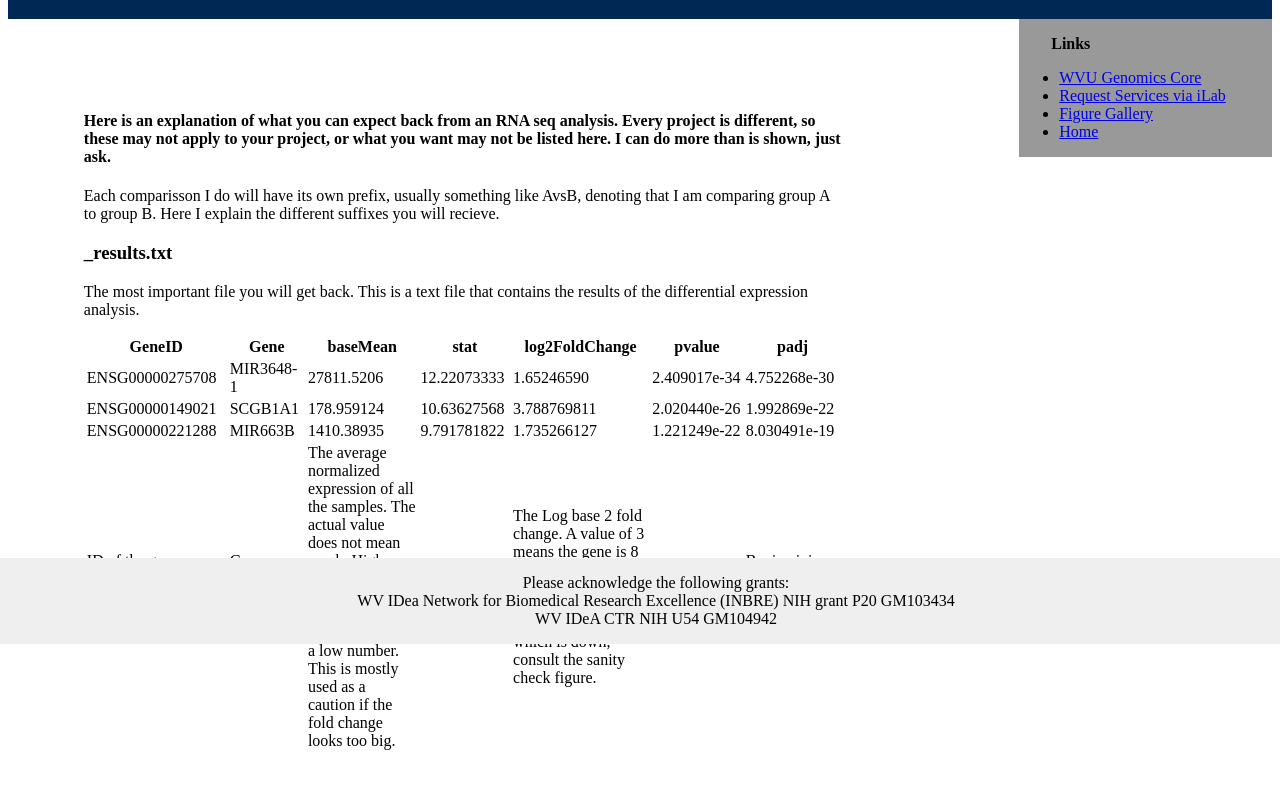
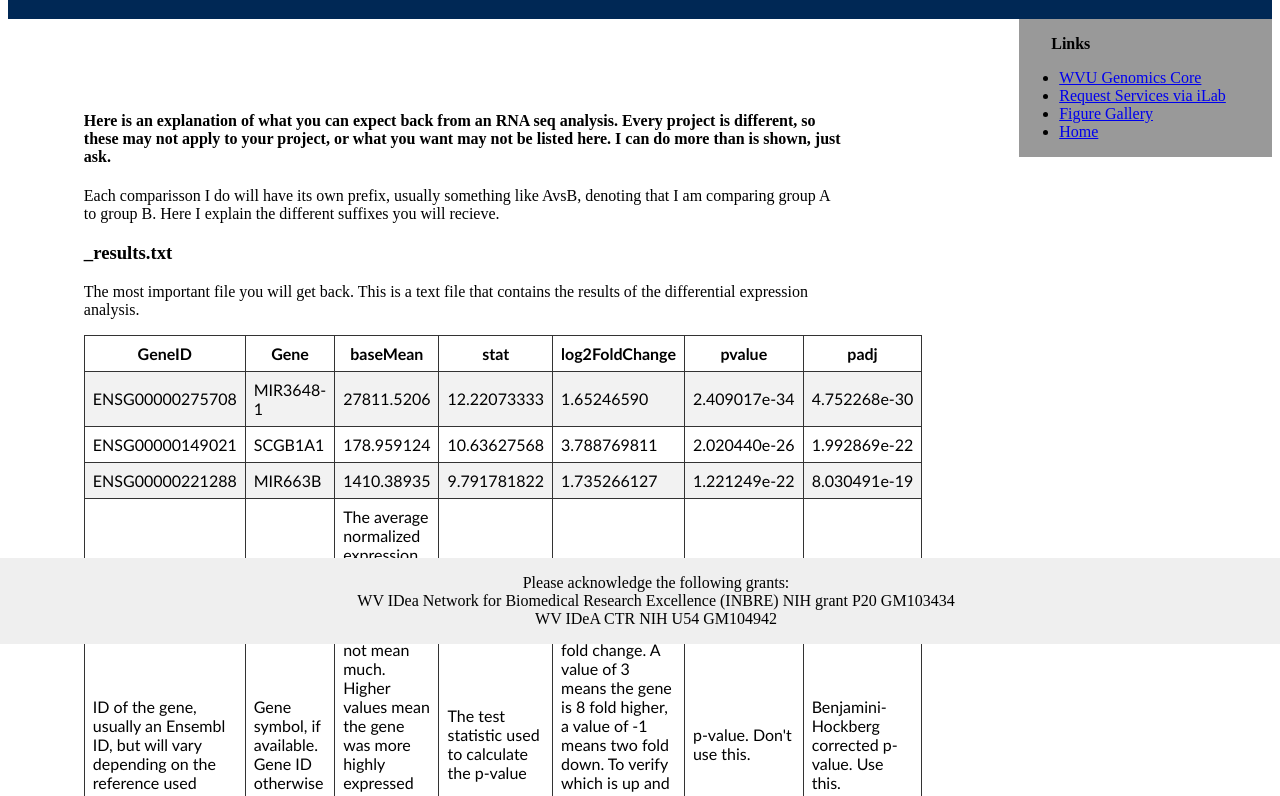
Before and after one commit to NielInfante/WVU_Bioinformatics, a plain HTML site: page rnaseq_results.html in a window 1280 px wide. Shown: the part 156-952 px from the top of the page. Drawn offline with Linux system fonts and the light colour scheme.

Commit message:
Modify for RNA seq results

```diff
--- a/src/mystyle.css
+++ b/src/mystyle.css
@@ -21,7 +21,9 @@
 
 
 
-
+/*
+   Main Table  listing analyses
+*/
 
 #anal_table {
   font-family: "Trebuchet MS", Arial, Helvetica, sans-serif;
@@ -53,6 +55,42 @@
   background-color: #EAAA00;
   color: #002855;
 }
+
+/*
+   Results Table
+*/
+
+#res_table {
+  font-family: "Trebuchet MS", Arial, Helvetica, sans-serif;
+  border-collapse: collapse;
+  width: 100%;
+}
+
+/*
+#anal_table td:not(:first-child){text-align:center;}
+#anal_table th:not(:first-child){text-align:center;}
+*/
+
+#res_table td, #res_table th {
+  border: 1px solid #333;
+  padding: 8px;
+}
+#res_table tr:nth-child(even){background-color: #f2f2f2;}
+
+
+/*
+#anal_table th {
+  padding-top: 12px;
+  padding-bottom: 12px;
+  text-align: left;
+  background-color: #EAAA00;
+  color: #002855;
+}
+*/
+
+
+
+
 
 
 /*
```
